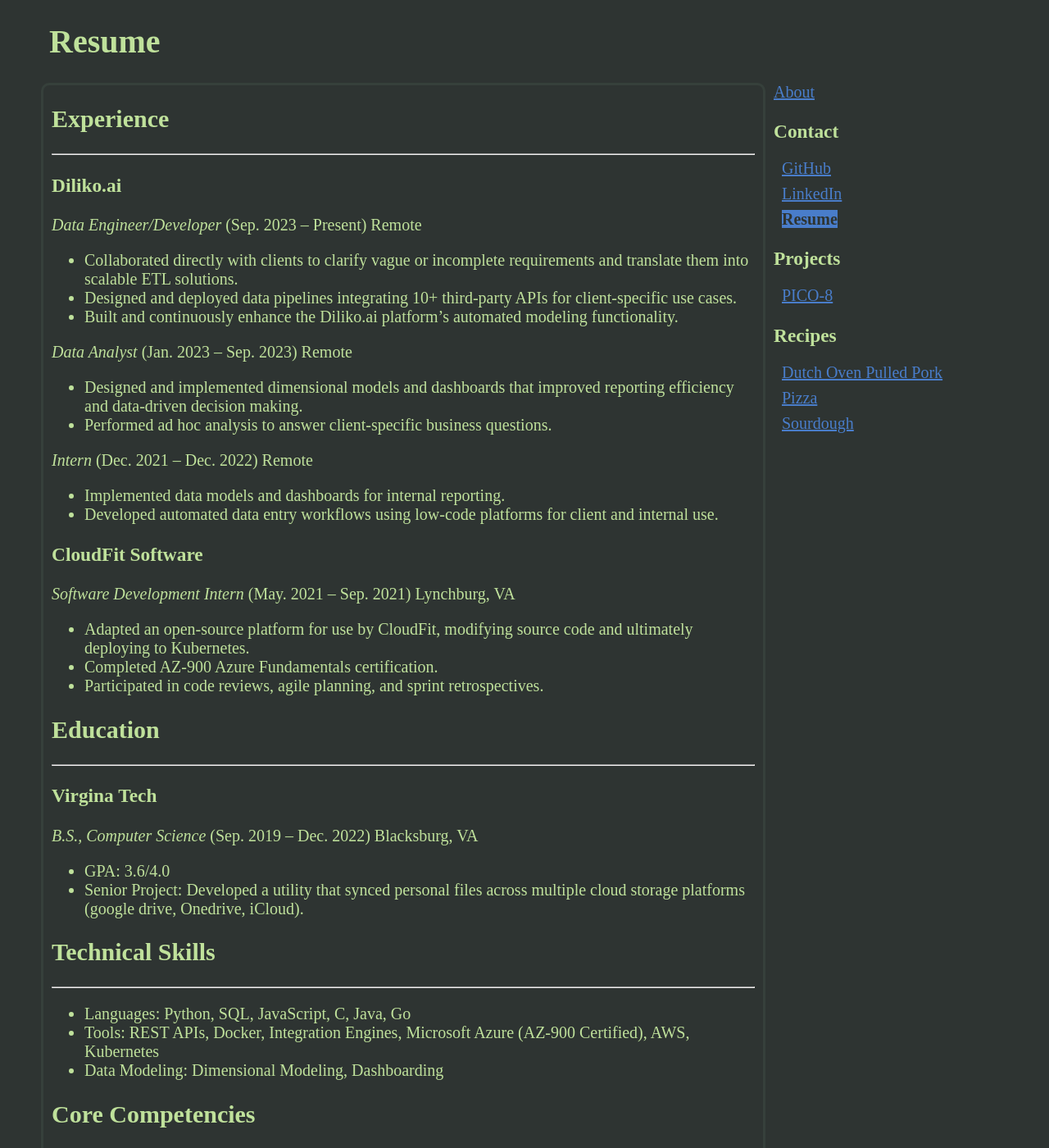
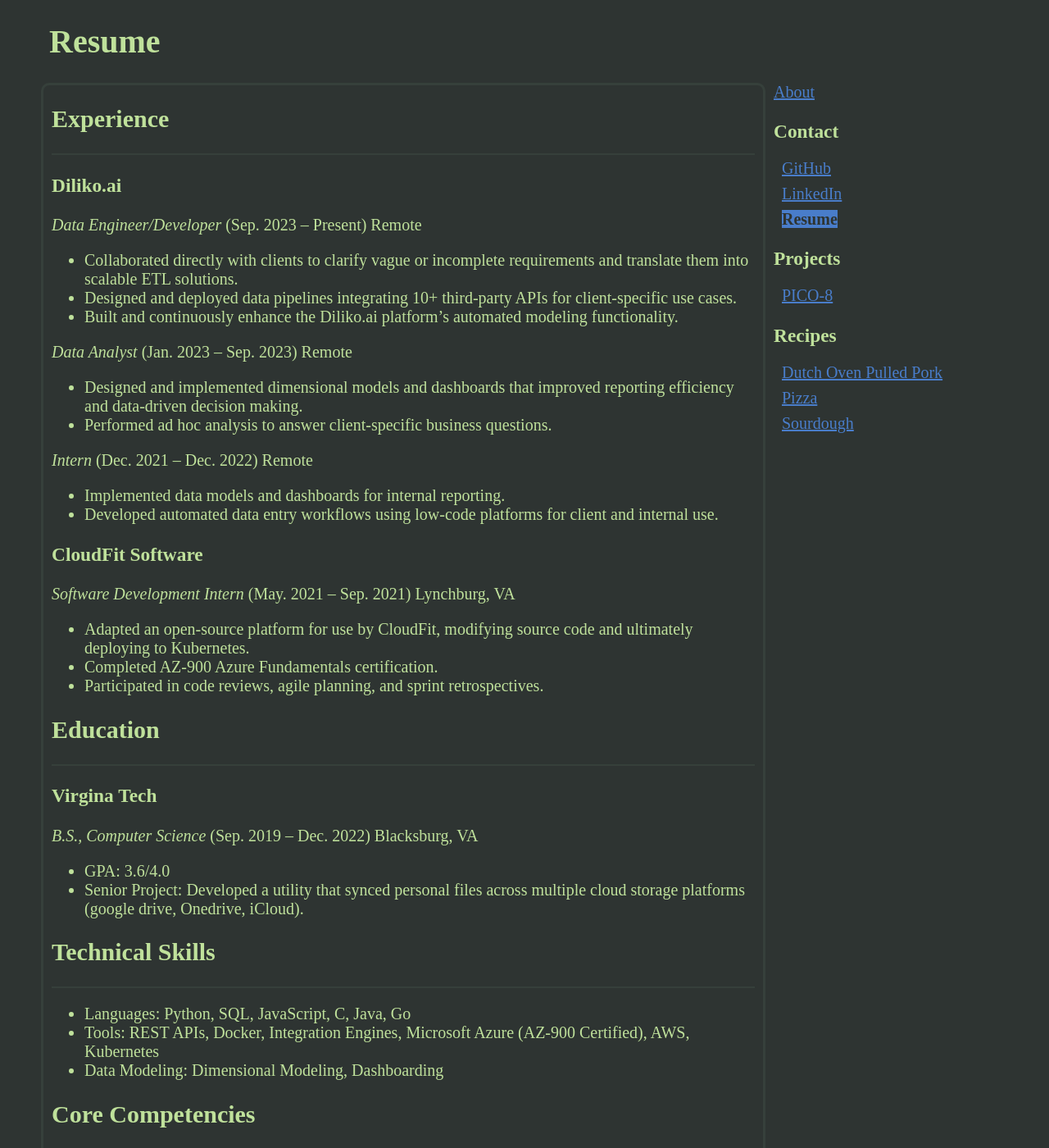
Before and after one commit to CalebHicks1/jekyll_website, a Jekyll site: the page built from _contact/resume.md, in a window 1280 px wide and 1400 px high. Shown: the whole window at 82% size. Built offline with Jekyll 4.4.1, drawn with Linux system fonts in a browser that asks for light colours; some web fonts are replaced.

Commit message:
Updated hr element style

```diff
--- a/_sass/main.scss
+++ b/_sass/main.scss
@@ -25,6 +25,13 @@
     --link-color: rgb(73, 125, 202);
 
     font-size: 20px;
+}
+
+hr {
+    color: var(--faded-color);
+    background-color: var(--faded-color);
+    height:2px;
+    border:none;
 }
 
 .pico-embed {
```
